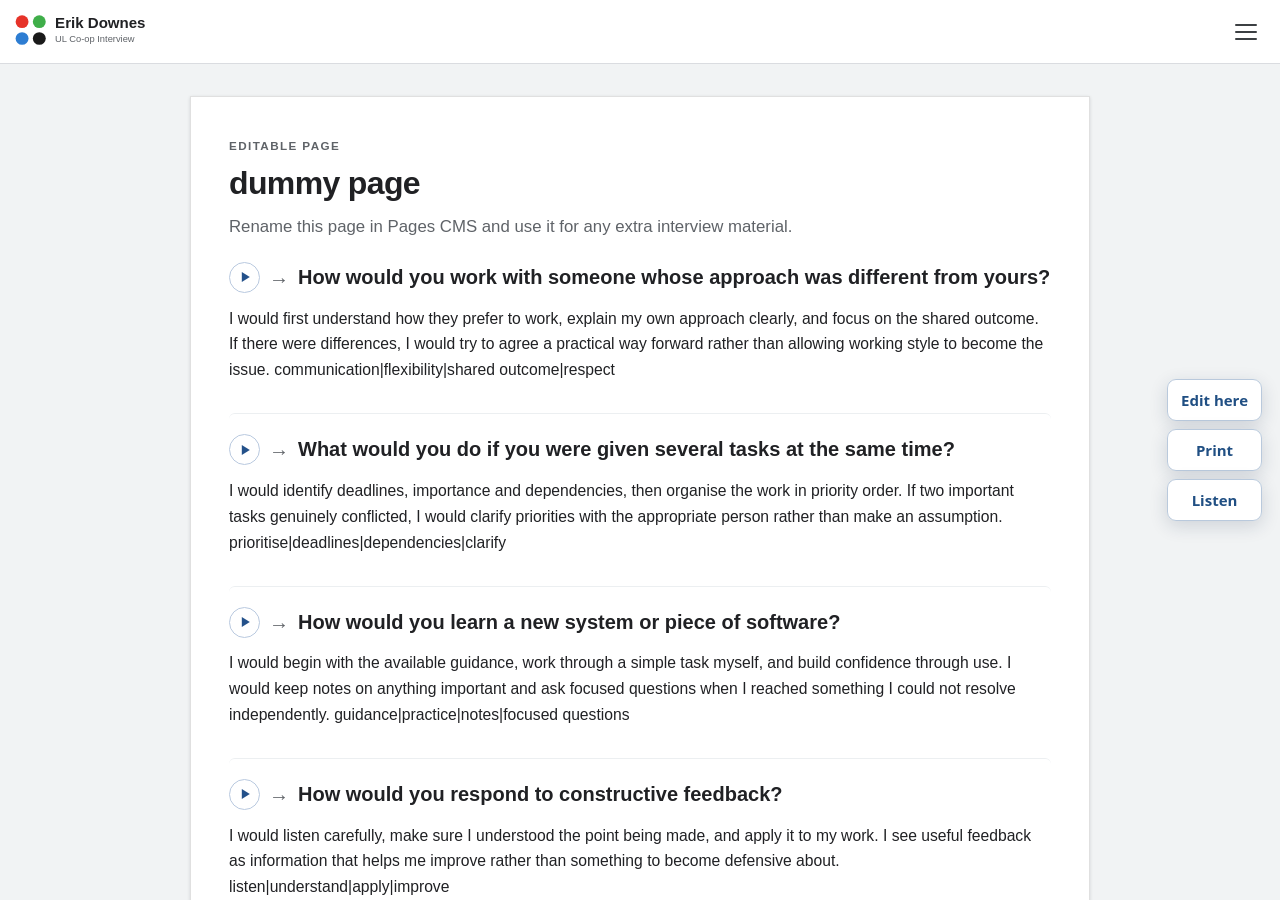
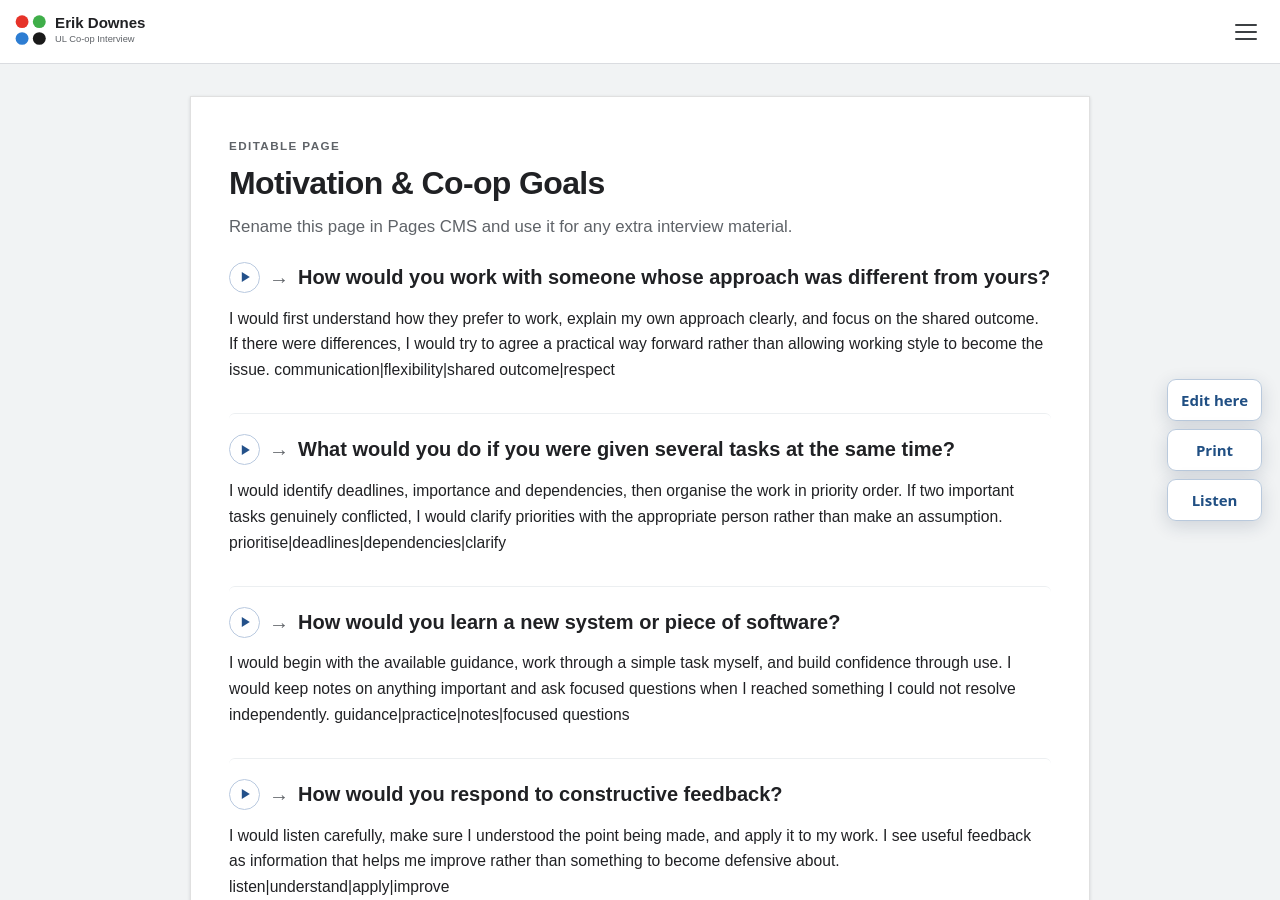
Before and after one commit to ronandownes/coop, a Jekyll site: the page built from spare-2.md, in a window 1280 px wide and 900 px high. Built offline with Jekyll 4.4.1, drawn with Linux system fonts in a browser that asks for light colours.

Commit message:
Update spare-2.md (via Pages CMS)

```diff
--- a/spare-2.md
+++ b/spare-2.md
@@ -1,6 +1,7 @@
 ---
 layout: doc
-title: dummy page
+handle: Motivation
+title: Motivation & Co-op Goals
 nav_order: 120
 eyebrow: EDITABLE PAGE
 intro: Rename this page in Pages CMS and use it for any extra interview material.
```
